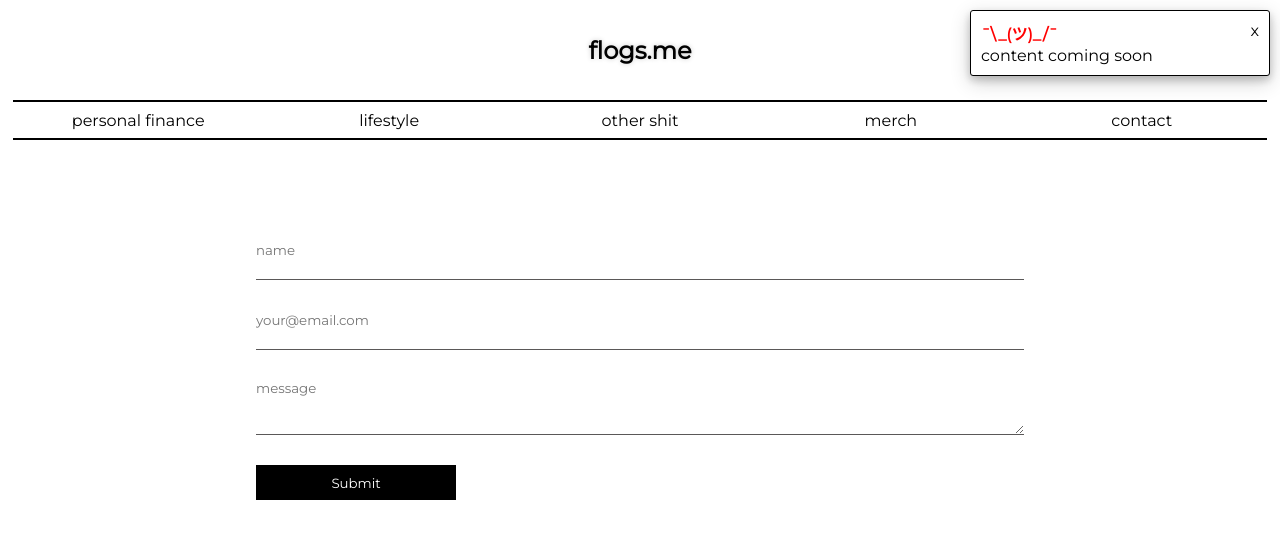
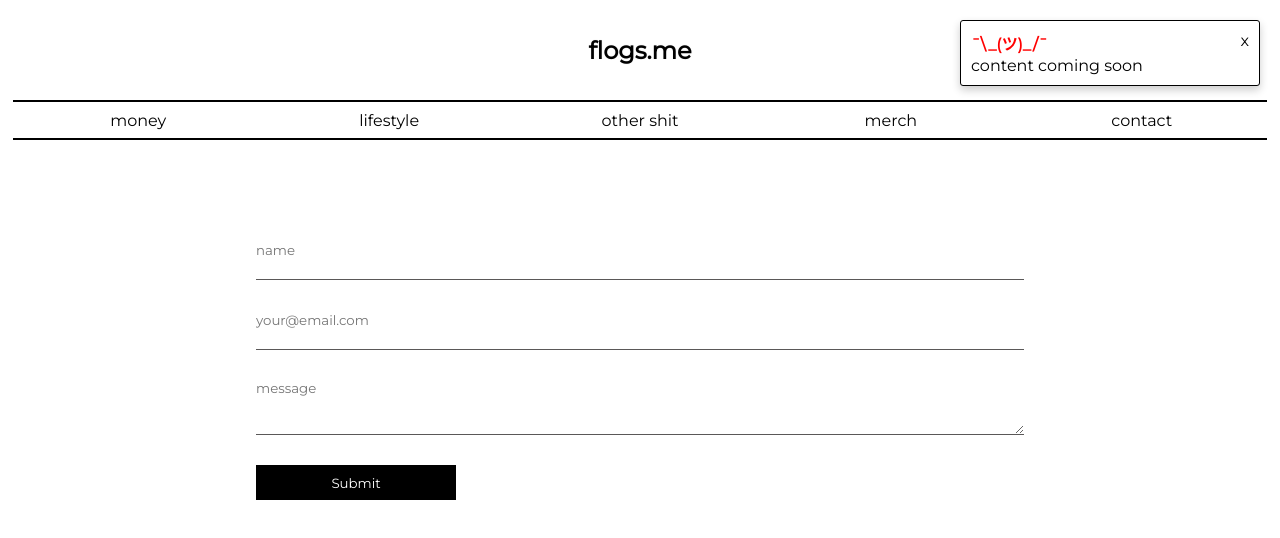
Before and after one commit to jdalton92/flogs.me, a React (Create React App) app in the folder client/: page /contact in a window 1280 px wide. Both pictures are taken after a click on the item "lifestyle". Shown: the top 538 px of the page. Built offline with nearby package versions, Linux system fonts and the light colour scheme.

Commit message:
update #6

```diff
--- a/client/src/components/Contact.js
+++ b/client/src/components/Contact.js
@@ -1,5 +1,5 @@
 import React, { useState, useContext } from "react";
-import contactService from "../services/email";
+import contactService from "../services/contact";
 import Context from "../context/Context";
 import "../styles/Contact.scss";
 
@@ -25,7 +25,7 @@ const Contact = () => {
         message: "email sent"
       });
     } catch (e) {
-      console.log(e);
+      console.log(e.response);
       setNotification({
         type: "fail",
         title: "¯\\_(ツ)_/¯",
--- a/client/src/components/Nav.Items.js
+++ b/client/src/components/Nav.Items.js
@@ -23,7 +23,7 @@ const NavItems = ({ viewType }) => {
 
   return (
     <ul className={`w100 nav-items-${viewType}`}>
-      <li onClick={handleClick}>personal finance</li>
+      <li onClick={handleClick}>money</li>
       <li onClick={handleClick}>lifestyle</li>
       <li onClick={handleClick}>other shit</li>
       <li onClick={handleClick}>merch</li>
--- a/client/src/components/Notification.js
+++ b/client/src/components/Notification.js
@@ -7,7 +7,7 @@ const Notification = () => {
   const { notifications } = useContext(Context);
 
   return (
-    <div className="flex-col notification-wrapper m10">
+    <div className="flex-col notification-wrapper m20">
       {notifications.length > 0
         ? notifications.map((n, i) => (
             <NotificationAlert key={i} notification={n} />
--- a/client/src/services/email.js
+++ b/client/src/services/contact.js
@@ -1,5 +1,5 @@
 import axios from "axios";
-const baseUrl = "/api/email";
+const baseUrl = "/api/contact";
 
 const sendEmail = async email => {
   const res = await axios.post(baseUrl, email);
--- a/client/src/styles/Footer.css
+++ b/client/src/styles/Footer.css
@@ -37,5 +37,5 @@
 
 .footer-icon:hover {
   cursor: pointer;
-  background-color: grey;
+  background-color: lightgrey;
 }
--- a/client/src/styles/Home.css
+++ b/client/src/styles/Home.css
@@ -54,7 +54,10 @@
 }
 
 @media screen and (max-width: 768px) {
-  .subscribe-form,
+  .subscribe-form {
+    width: 100%;
+  }
+
   .subscribe-box {
     width: 80%;
     margin-left: auto;
--- a/client/src/styles/Nav.css
+++ b/client/src/styles/Nav.css
@@ -1,11 +1,12 @@
 .logo-wrapper {
   width: 100%;
   height: 100px;
-  text-shadow: 0px 0px 5px rgba(0, 0, 0, 0.2);
+  text-shadow: 0px 0px 1px rgba(0, 0, 0, 0.2);
 }
 
 .logo-wrapper h1:hover {
   cursor: pointer;
+  text-decoration: underline;
 }
 
 .nav-items-wrapper {
--- a/client/src/styles/Notification.css
+++ b/client/src/styles/Notification.css
@@ -19,7 +19,13 @@
   background-color: white;
   border: solid 1px black;
   width: 300px;
-  box-shadow: 0 4px 8px 0 rgba(0, 0, 0, 0.2), 0 6px 20px 0 rgba(0, 0, 0, 0.19);
+  box-shadow: 0 4px 8px 0 rgba(0, 0, 0, 0.2);
+  transition: transform 0.2s ease;
+}
+
+.notification-alert-wrapper:hover {
+  box-shadow: 0 6px 20px 0 rgba(0, 0, 0, 0.19);
+  transform: translateY(-2px);
 }
 
 .notification-alert-close {
```
Also changed, not shown: client/src/styles/Nav.Mobile.js (indentation only), 12 other files (tests, documents, lock files or other folders).
